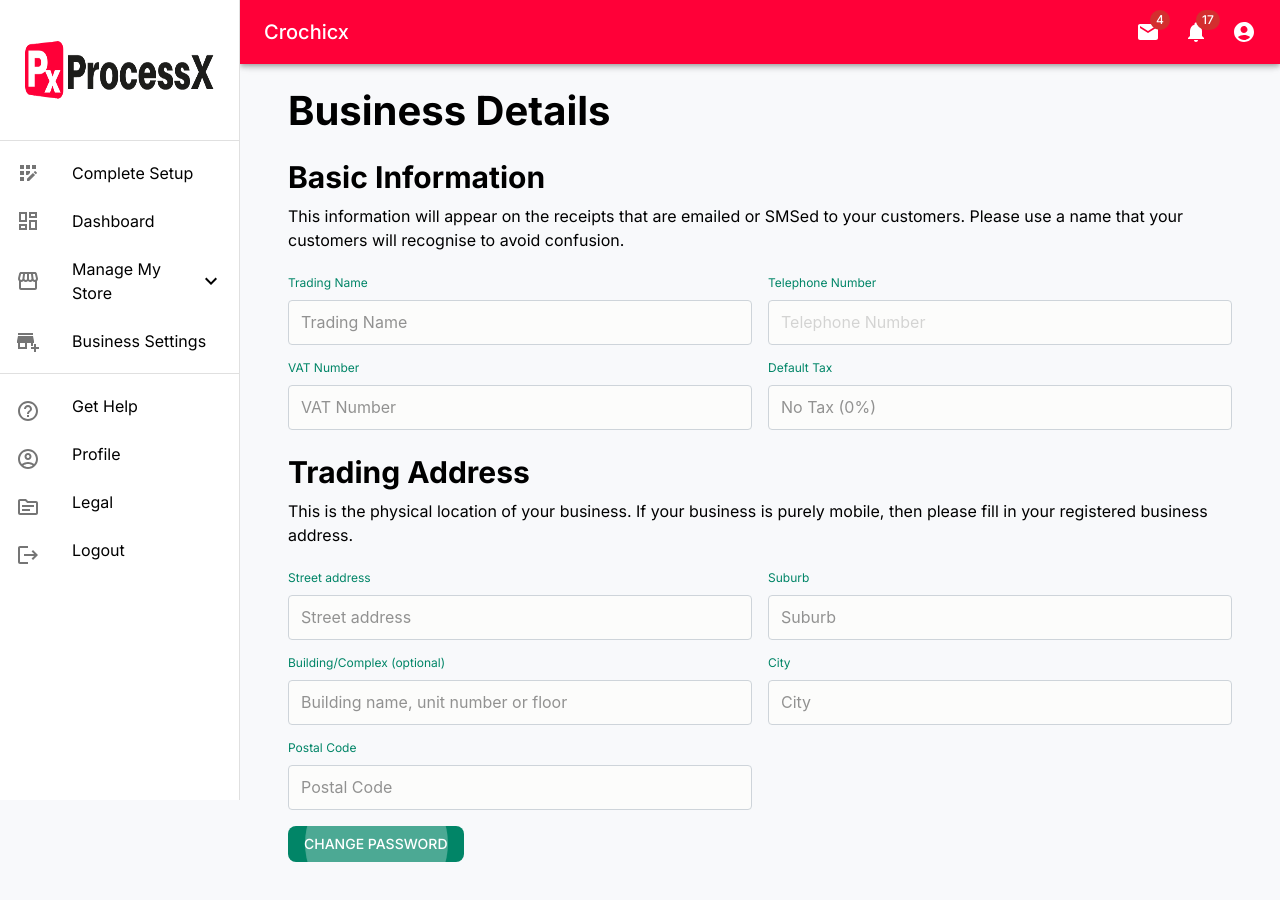
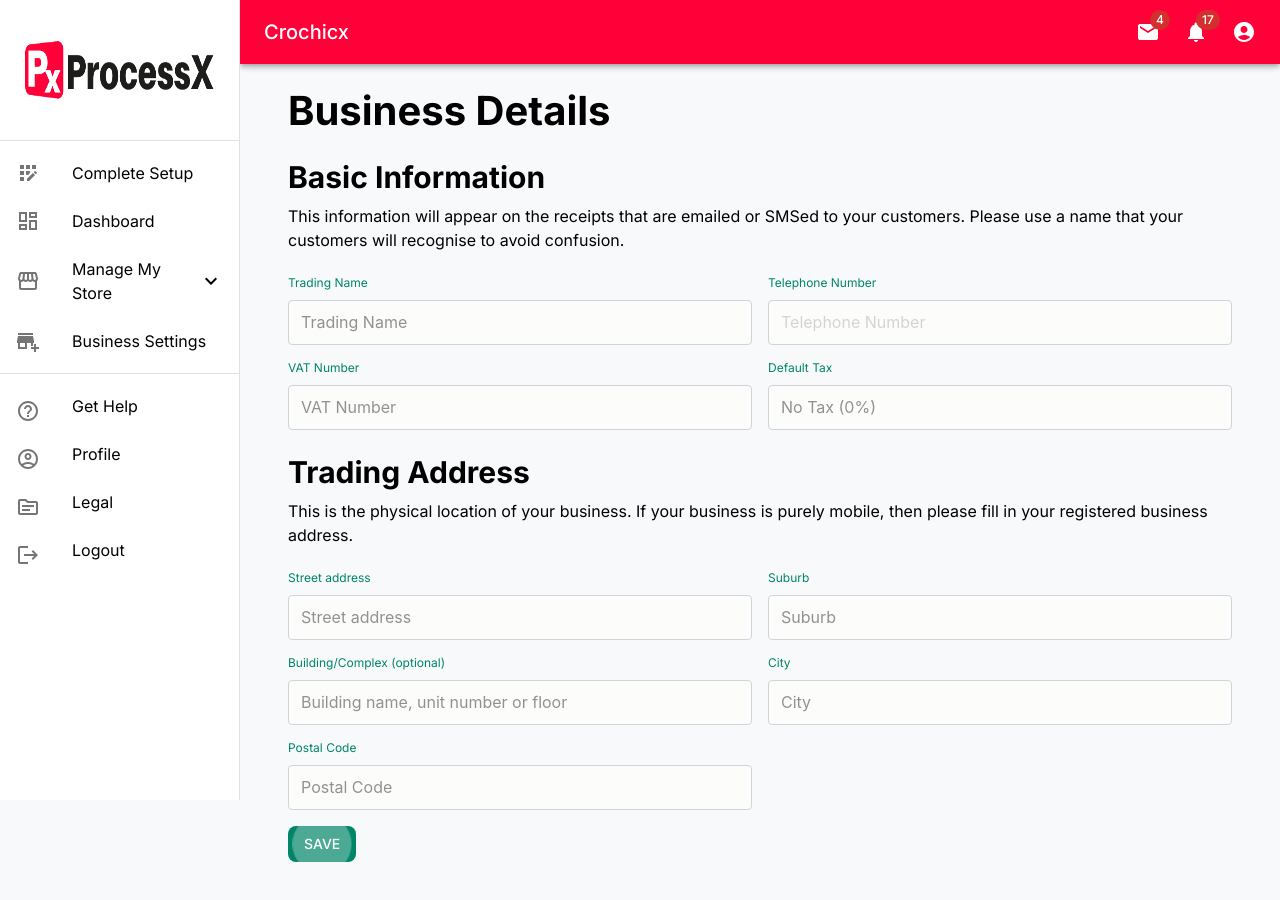
Before and after one commit to benoitthefirst/processx, a Next.js app: page /portal/business/details in a window 1280 px wide. Shown: the top 900 px of the page. Built offline with nearby package versions, Linux system fonts and the light colour scheme.

Commit message:
finished business details ui

```diff
--- a/src/app/portal/(account)/business/details/page.tsx
+++ b/src/app/portal/(account)/business/details/page.tsx
@@ -213,7 +213,7 @@ export default function ProfilePage() {
               }}
               onClick={() => {}}
             >
-              Change Password
+              Save
             </Button>
           </Grid>
         </Grid>
```
